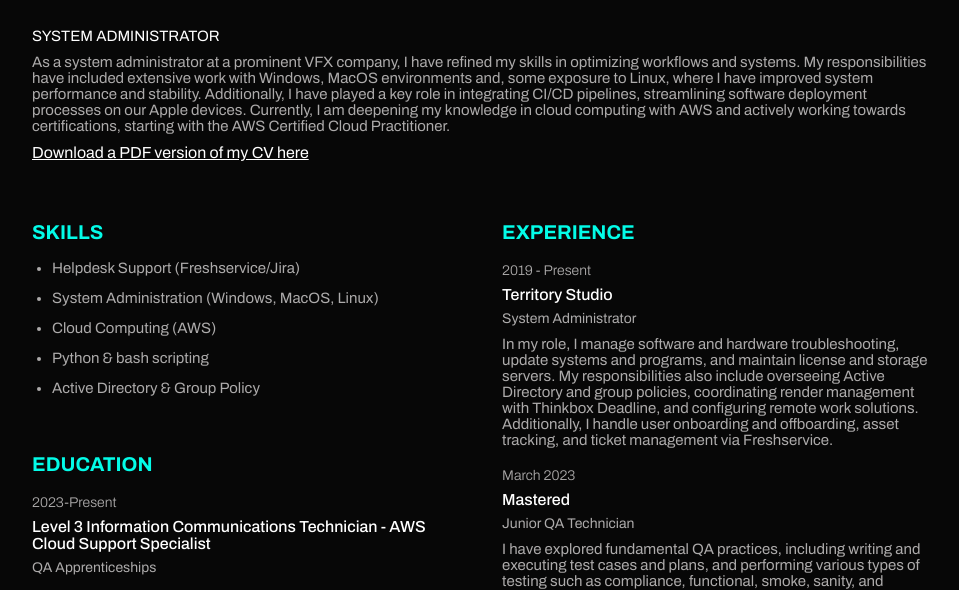
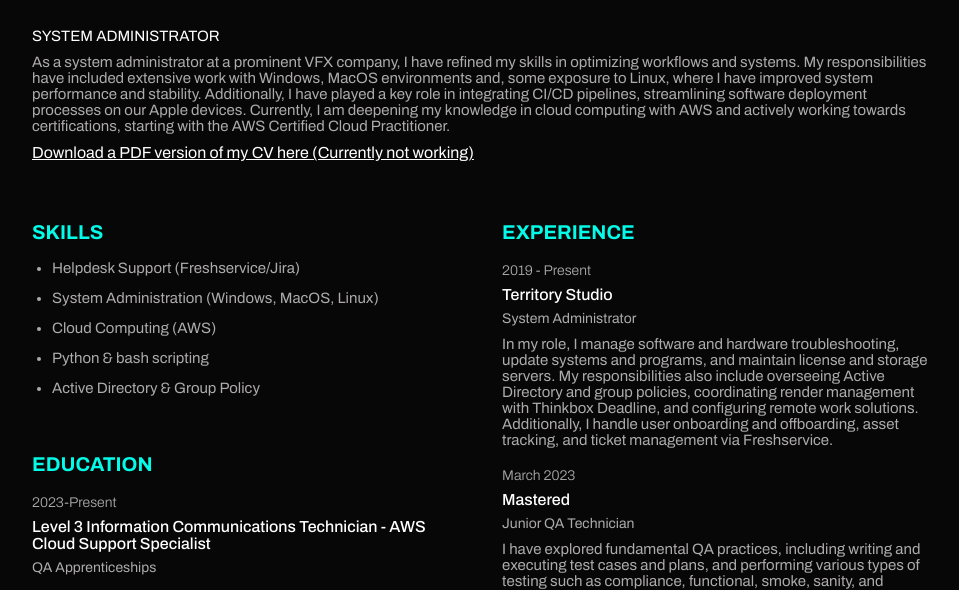
Before and after one commit to jeffreyka/cv_website, a plain HTML site: page Website/index.html in a window 1280 px wide. Shown: the part 183-773 px from the top of the page, without its empty margins (158-1117 px from the left). Drawn offline with nearby package versions, Linux system fonts and the light colour scheme.

Commit message:
Added text to clarify pdf download is not working

```diff
--- a/Website/index.html
+++ b/Website/index.html
@@ -30,7 +30,7 @@
                             I am deepening my knowledge in cloud computing with AWS and actively working towards
                             certifications, starting with the AWS Certified Cloud Practitioner.
                         </p>
-                        <a class="downloadButton" href="./cv.pdf" download="Jeff Karkari-Apau's CV.pdf">Download a PDF version of my CV here</a>
+                        <a class="downloadButton" href="./cv.pdf" download="Jeff Karkari-Apau's CV.pdf">Download a PDF version of my CV here (Currently not working)</a>
                     </div>
                 </div>
 
```
